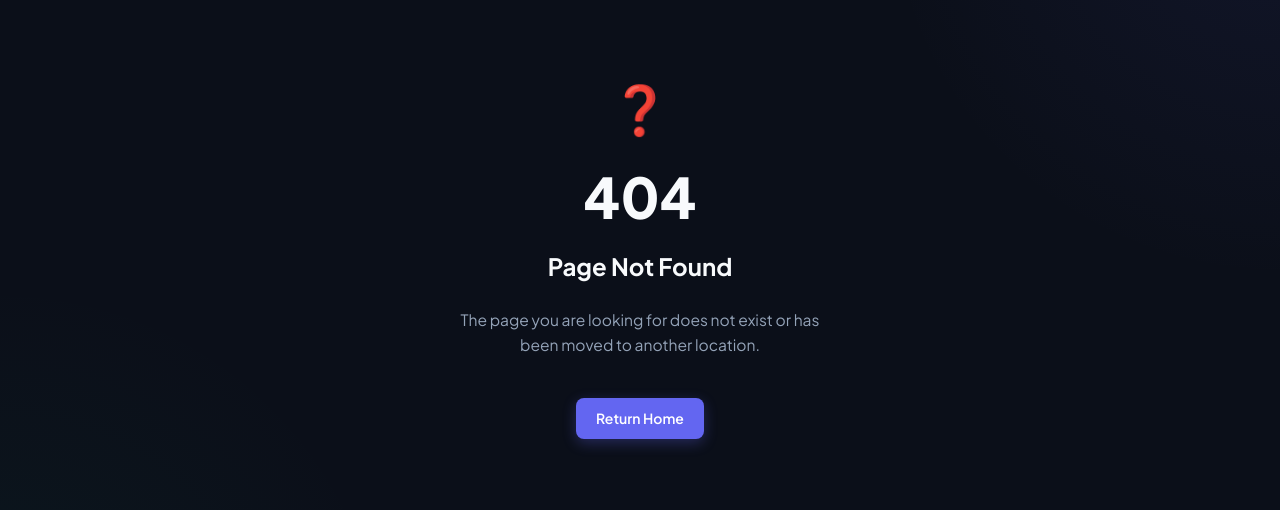
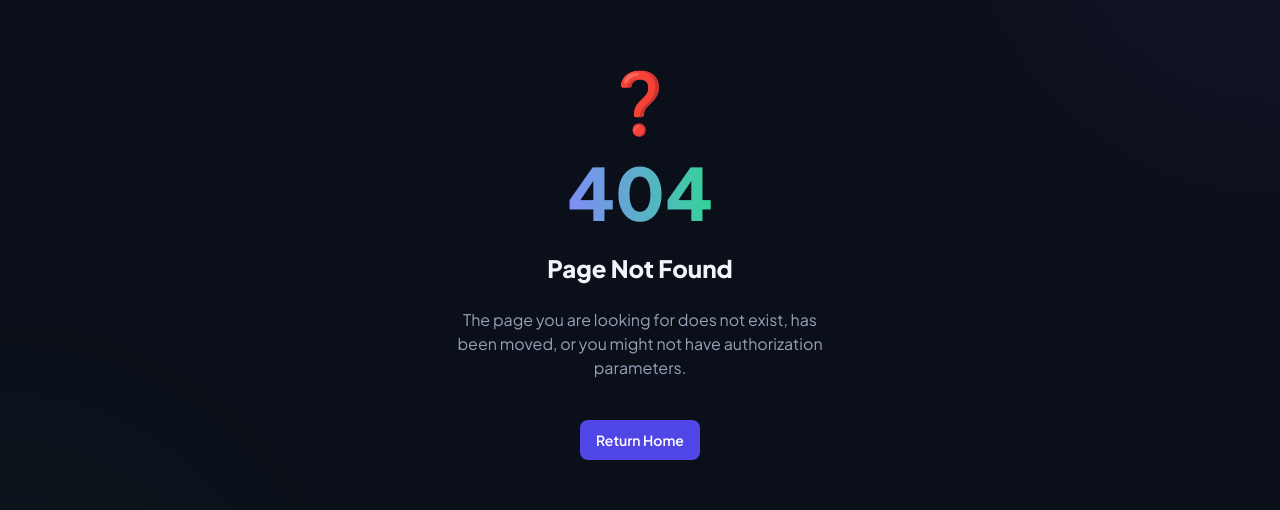
Before and after one commit to Vishnu3568/SkillMatrix, a React (Vite) app in the folder client/: page /admin/courses in a window 1280 px wide. Shown: the part 120-630 px from the top of the page. Built offline with nearby package versions, Linux system fonts and the light colour scheme; no server answers.

Commit message:
feat: build global UX utilities (ErrorBoundary, ScrollRestoration, custom 404)

```diff
--- /dev/null
+++ b/client/src/components/common/ErrorBoundary.jsx
@@ -0,0 +1,36 @@
+import { Component } from 'react';
+import ErrorState from './ErrorState';
+
+/**
+ * Global ErrorBoundary class component to catch rendering errors and prevent complete application crash.
+ */
+export default class ErrorBoundary extends Component {
+  constructor(props) {
+    super(props);
+    this.state = { hasError: false, error: null };
+  }
+
+  static getDerivedStateFromError(error) {
+    return { hasError: true, error };
+  }
+
+  componentDidCatch(error, errorInfo) {
+    console.error('ErrorBoundary caught an error:', error, errorInfo);
+  }
+
+  render() {
+    if (this.state.hasError) {
+      return (
+        <div className="min-h-screen flex items-center justify-center p-4 bg-slate-950 text-white">
+          <ErrorState
+            title="Application Crash"
+            message={this.state.error?.message || 'An unexpected error disrupted the application runtime.'}
+            retryAction={() => window.location.reload()}
+          />
+        </div>
+      );
+    }
+
+    return this.props.children;
+  }
+}
--- /dev/null
+++ b/client/src/components/common/ScrollRestoration.jsx
@@ -0,0 +1,16 @@
+import { useEffect } from 'react';
+import { useLocation } from 'react-router-dom';
+
+/**
+ * Scroll Restoration handler.
+ * Automatically scrolls window back to top on path changes.
+ */
+export default function ScrollRestoration() {
+  const { pathname } = useLocation();
+
+  useEffect(() => {
+    window.scrollTo(0, 0);
+  }, [pathname]);
+
+  return null;
+}
--- a/client/src/pages/NotFound.jsx
+++ b/client/src/pages/NotFound.jsx
@@ -1,29 +1,24 @@
 import { Link } from 'react-router-dom';
 import { ROUTES } from '../constants/routes';
+import Button from '../components/common/Button';
 
 export default function NotFound() {
   return (
-    <div
-      style={{
-        display: 'flex',
-        flexDirection: 'column',
-        alignItems: 'center',
-        justifyContent: 'center',
-        textAlign: 'center',
-        padding: '5rem 1.5rem',
-        gap: '1.5rem',
-      }}
-    >
-      <div style={{ fontSize: '3rem' }}>❓</div>
-      <h1 style={{ fontSize: '3.5rem', fontWeight: 800, color: 'var(--text-primary)', lineHeight: 1 }}>404</h1>
-      <h2 style={{ fontSize: '1.5rem', fontWeight: 700, color: 'var(--text-primary)' }}>
+    <div className="flex flex-col items-center justify-center text-center py-20 px-4 gap-6">
+      <div className="text-6xl animate-bounce">❓</div>
+      <h1 className="text-6xl sm:text-7xl font-extrabold text-transparent bg-clip-text bg-gradient-to-r from-indigo-400 to-emerald-400 leading-none">
+        404
+      </h1>
+      <h2 className="text-xl sm:text-2xl font-extrabold text-slate-100">
         Page Not Found
       </h2>
-      <p style={{ color: 'var(--text-secondary)', maxWidth: '400px', fontSize: '0.975rem', lineHeight: 1.6 }}>
-        The page you are looking for does not exist or has been moved to another location.
+      <p className="text-slate-400 max-w-sm text-sm sm:text-base leading-relaxed">
+        The page you are looking for does not exist, has been moved, or you might not have authorization parameters.
       </p>
-      <Link to={ROUTES.HOME} className="btn btn-primary" style={{ marginTop: '1rem' }}>
-        Return Home
+      <Link to={ROUTES.HOME} className="mt-4">
+        <Button variant="primary">
+          Return Home
+        </Button>
       </Link>
     </div>
   );
```
